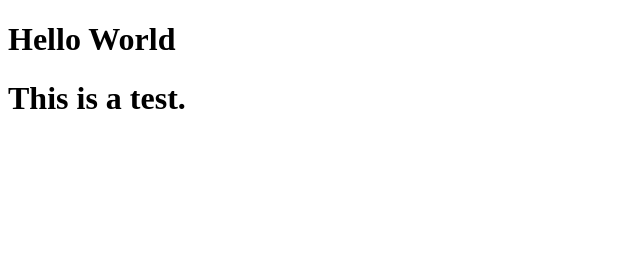
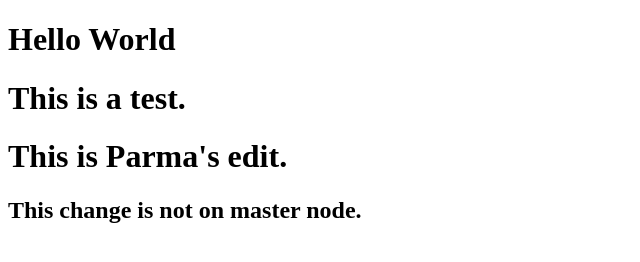
Before and after one commit to rama-ctrl/project1repo, a plain HTML site: page index.html in a window 1280 px wide. Shown: the whole page, without its empty margins (0-640 px from the left). Drawn offline with Linux system fonts and the light colour scheme.

Commit message:
first-commit

```diff
--- a/index.html
+++ b/index.html
@@ -9,5 +9,7 @@
 <body>
     <h1>Hello World </h1>
     <h1>This is a test.</h1>
+    <h1>This is Parma's edit.</h1>
+    <h2>This change is not on master node.</h2>
 </body>
 </html>
```
